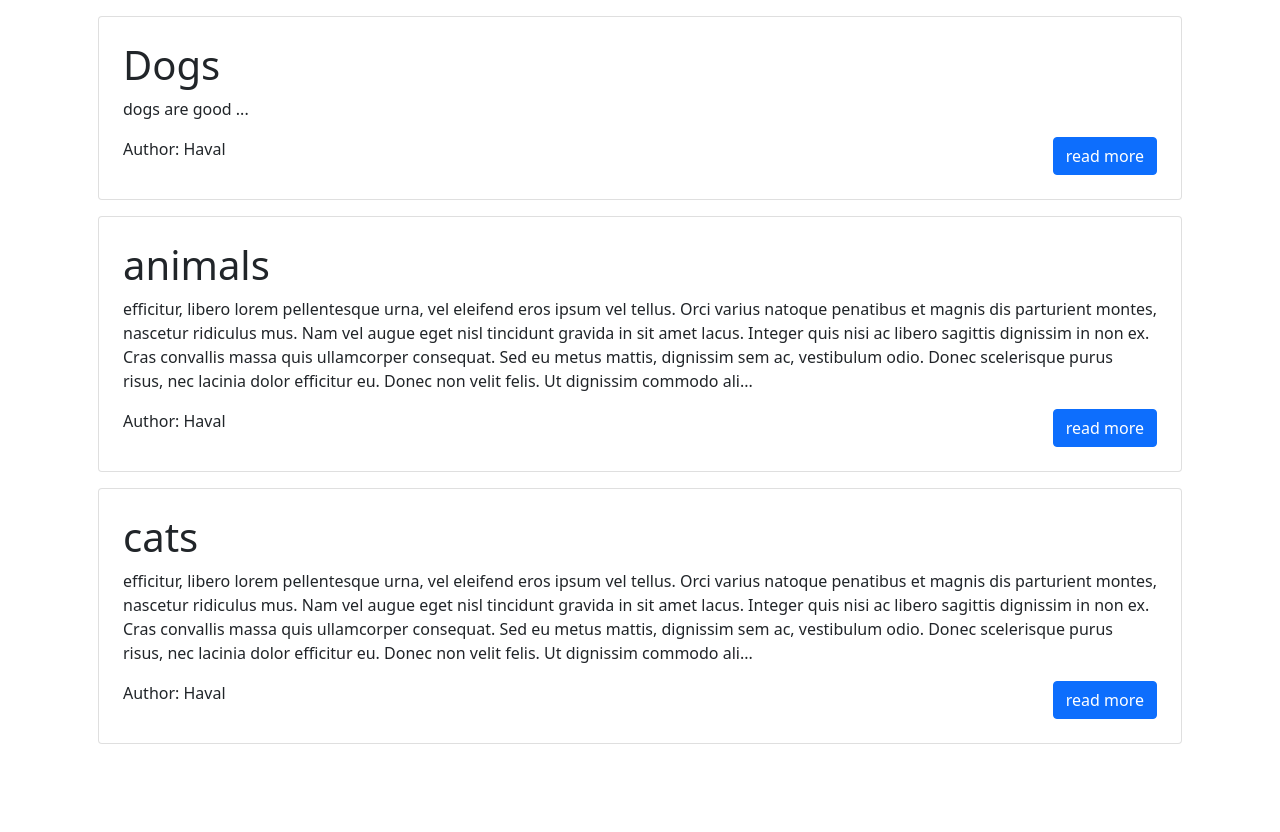
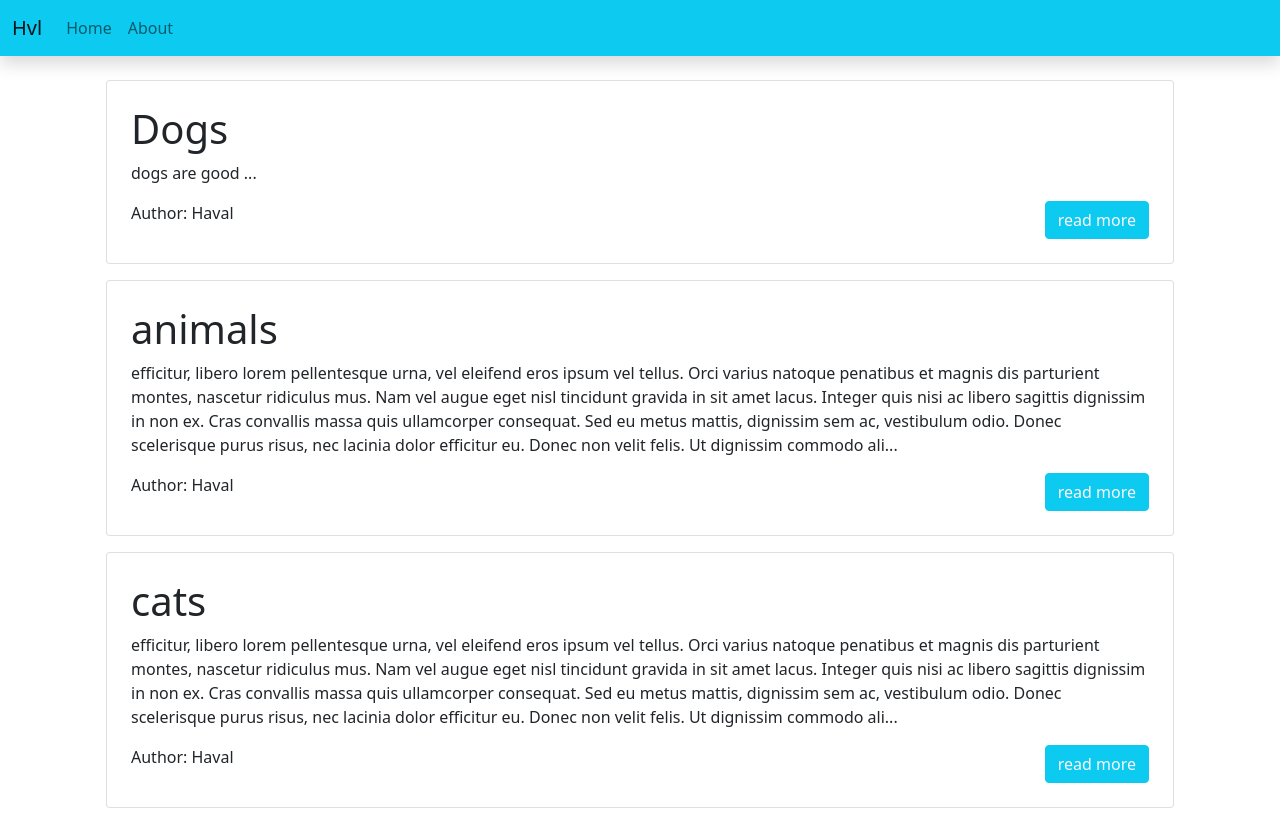
Before and after one commit to haval95/Dejango_blog, a Django app: page / in a window 1280 px wide. Before the commit the page ends 800 px from the top, so only its background shows below. Run offline with Django 4.2, Linux system fonts and the light colour scheme; data comes from the database, SQL or seed files in the repository.

Commit message:
creating a base template so all other pages inheret from it

```diff
--- /dev/null
+++ b/templates/base.html
@@ -0,0 +1,57 @@
+<!DOCTYPE html>
+<!--[if lt IE 7]>      <html class="no-js lt-ie9 lt-ie8 lt-ie7"> <![endif]-->
+<!--[if IE 7]>         <html class="no-js lt-ie9 lt-ie8"> <![endif]-->
+<!--[if IE 8]>         <html class="no-js lt-ie9"> <![endif]-->
+<!--[if gt IE 8]>      <html class="no-js"> <!--<![endif]-->
+<html>
+
+<head>
+    <meta charset="utf-8">
+    <meta http-equiv="X-UA-Compatible" content="IE=edge">
+    <title></title>
+    <meta charset="utf-8">
+    <meta name="viewport" content="width=device-width, initial-scale=1">
+
+    <!-- Bootstrap CSS -->
+    <link href="https://cdn.jsdelivr.net/npm/bootstrap@5.0.2/dist/css/bootstrap.min.css" rel="stylesheet"
+        integrity="sha384-EVSTQN3/azprG1Anm3QDgpJLIm9Nao0Yz1ztcQTwFspd3yD65VohhpuuCOmLASjC" crossorigin="anonymous">
+
+    <meta name="description" content="">
+    <meta name="viewport" content="width=device-width, initial-scale=1">
+    <link rel="stylesheet" href="">
+</head>
+
+<body>
+    <nav class="navbar navbar-expand-lg navbar-light  shadow bg-info ">
+        <div class="container-fluid">
+            <a class="navbar-brand" href="{% url 'home_view' %}">Hvl</a>
+            <button class="navbar-toggler" type="button" data-bs-toggle="collapse"
+                data-bs-target="#navbarSupportedContent" aria-controls="navbarSupportedContent" aria-expanded="false"
+                aria-label="Toggle navigation">
+                <span class="navbar-toggler-icon"></span>
+            </button>
+            <div class="collapse navbar-collapse" id="navbarSupportedContent">
+                <ul class="navbar-nav me-auto mb-2 mb-lg-0">
+                    <li class="nav-item">
+                        <a class="nav-link" href="{% url 'home_view' %}"> Home</a>
+                    </li>
+
+                    <li class="nav-item">
+                        <a class="nav-link" href="{% url 'about_view' %}">About </a>
+                    </li>
+                </ul>
+            </div>
+        </div>
+
+    </nav>
+
+    <div class="container p-2">
+        {% block content%}
+        {% endblock content%}
+    </div>
+    <script src="https://cdn.jsdelivr.net/npm/bootstrap@5.0.2/dist/js/bootstrap.bundle.min.js"
+        integrity="sha384-MrcW6ZMFYlzcLA8Nl+NtUVF0sA7MsXsP1UyJoMp4YLEuNSfAP+JcXn/tWtIaxVXM"
+        crossorigin="anonymous"></script>
+</body>
+
+</html>
--- a/templates/index.html
+++ b/templates/index.html
@@ -1,29 +1,7 @@
-<!DOCTYPE html>
-<!--[if lt IE 7]>      <html class="no-js lt-ie9 lt-ie8 lt-ie7"> <![endif]-->
-<!--[if IE 7]>         <html class="no-js lt-ie9 lt-ie8"> <![endif]-->
-<!--[if IE 8]>         <html class="no-js lt-ie9"> <![endif]-->
-<!--[if gt IE 8]>      <html class="no-js"> <!--<![endif]-->
-<html>
-
-<head>
-    <meta charset="utf-8">
-    <meta http-equiv="X-UA-Compatible" content="IE=edge">
-    <title></title>
-    <meta charset="utf-8">
-    <meta name="viewport" content="width=device-width, initial-scale=1">
-
-    <!-- Bootstrap CSS -->
-    <link href="https://cdn.jsdelivr.net/npm/bootstrap@5.0.2/dist/css/bootstrap.min.css" rel="stylesheet"
-        integrity="sha384-EVSTQN3/azprG1Anm3QDgpJLIm9Nao0Yz1ztcQTwFspd3yD65VohhpuuCOmLASjC" crossorigin="anonymous">
-
-    <meta name="description" content="">
-    <meta name="viewport" content="width=device-width, initial-scale=1">
-    <link rel="stylesheet" href="">
-</head>
-
-<body>
-    <div class="container">
-        {% for post in post_list %}
+{% extends 'base.html' %}
+{% block content%}
+<div class="container">
+    {% for post in post_list %}
             <div class="card m-3 p-2">
                 <div class="card-body">
                     <div class="card-title">
@@ -35,18 +13,13 @@
 
                     <div class="d-flex justify-content-between">
                         <span class="card-text">Author: {{post.author | title}}</span>
-                        <a class="btn btn-primary btn-xs btn-block" href="{% url 'blog_view' post.slug %}">
+                        <a class="btn btn-info btn-xs btn-block text-light" href="{% url 'blog_view' post.slug %}">
                             read more
                         </a>
                     </div>
-                    </div>
-                    </div>
-                    {% endfor%}
+                </div>
+                </div>
+                {% endfor%}
 </div>
 
-<script src="https://cdn.jsdelivr.net/npm/bootstrap@5.0.2/dist/js/bootstrap.bundle.min.js"
-    integrity="sha384-MrcW6ZMFYlzcLA8Nl+NtUVF0sA7MsXsP1UyJoMp4YLEuNSfAP+JcXn/tWtIaxVXM"
-    crossorigin="anonymous"></script>
-</body>
-
-</html>
+{% endblock content%}
```
Also changed, not shown: templates/about.html (+6 -20 lines), templates/blog.html (+4 -22 lines).
